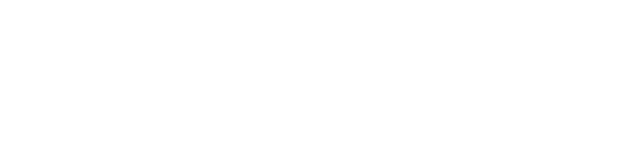
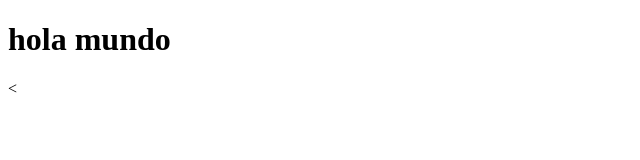
Before and after one commit to Pink1982/test-repository, a plain HTML site: page home.html in a window 1280 px wide. Shown: the whole page, without its empty margins (0-640 px from the left). Drawn offline with Linux system fonts and the light colour scheme.

Commit message:
Agregue linea de codio en el home

```diff
--- a/home.html
+++ b/home.html
@@ -5,6 +5,8 @@
     <meta name="viewport" content="width=device-width, initial-scale=1.0">
     <title>Document</title>
 </head>
+<h1>hola mundo</h1>
+<
 <body>
 
 </body>
```
